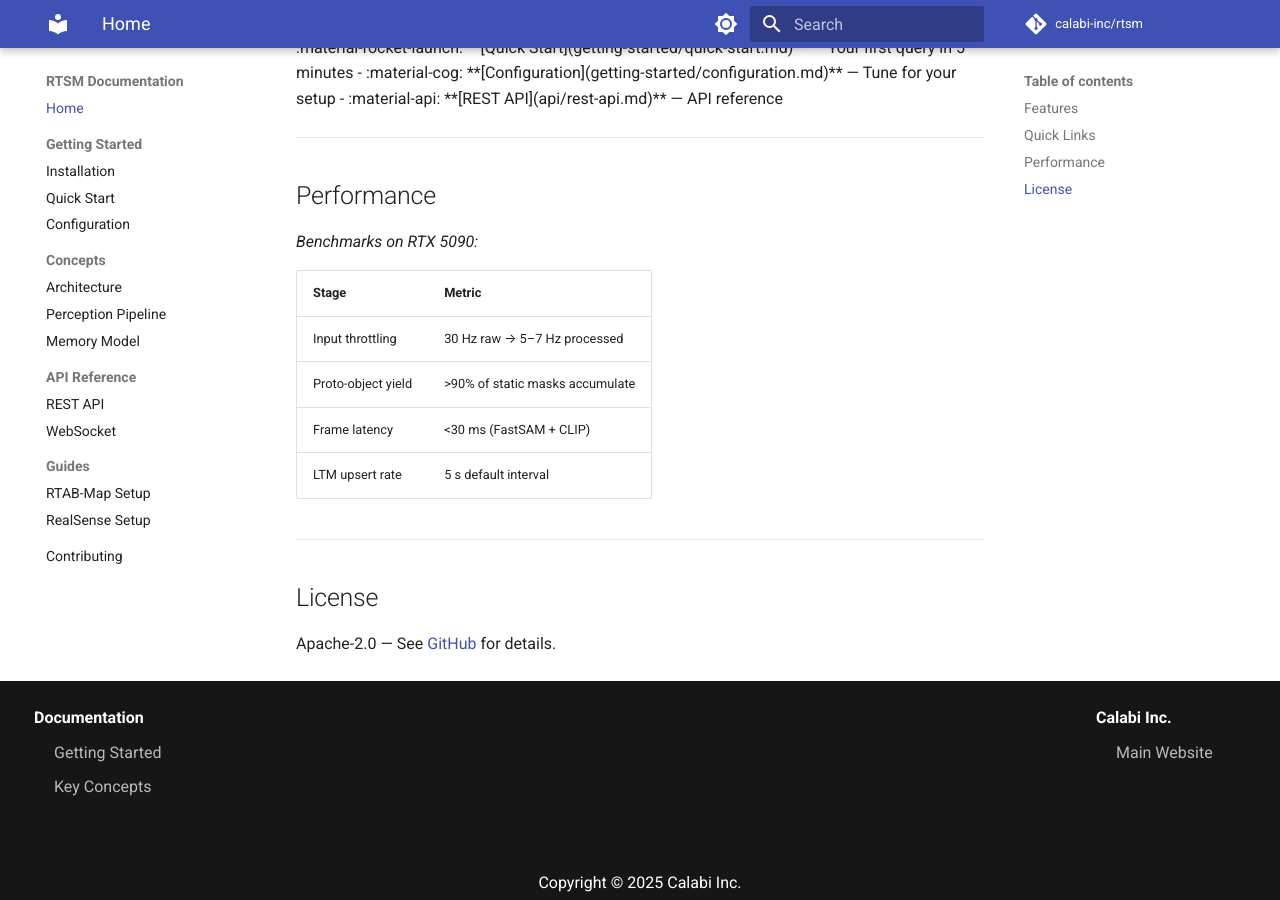
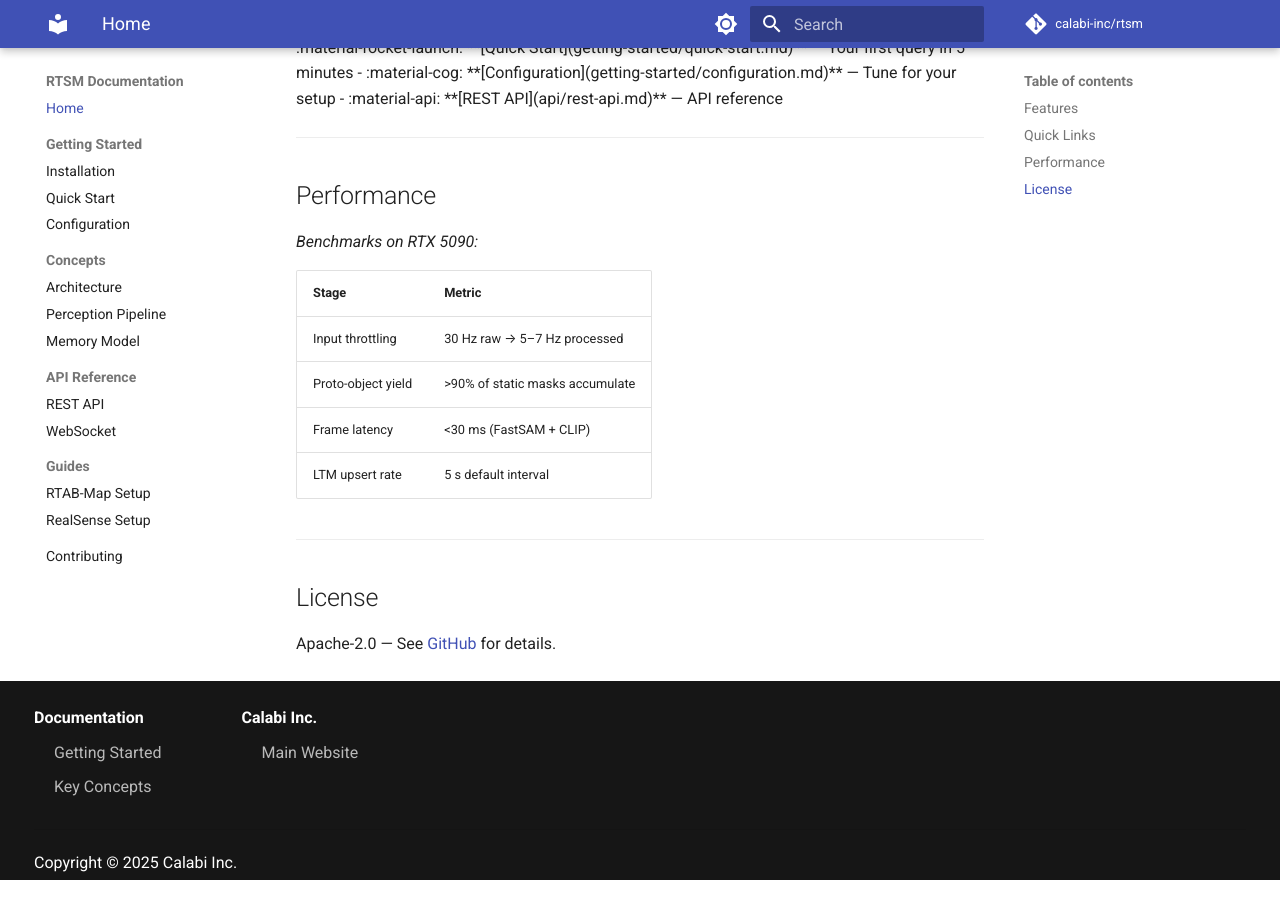
Before and after one commit to calabi-inc/rtsm, an MkDocs documentation site: the page built from docs/index.md, in a window 1280 px wide and 900 px high, scrolled down 1162 px. Built offline with MkDocs 1.6.1 and Material for MkDocs 9.7.7, drawn with Linux system fonts in a browser that asks for light colours; comment, search, counter and statistics services are not loaded.

Commit message:
[docs] Refactor footer layout in documentation to improve spacing and alignment

```diff
--- a/docs/overrides/partials/footer.html
+++ b/docs/overrides/partials/footer.html
@@ -1,9 +1,9 @@
 <footer class="md-footer">
   <div class="md-footer-meta md-typeset">
     <div class="md-footer-meta__inner md-grid">
-      <div style="display: flex; justify-content: space-between; flex-wrap: wrap; width: 100%; padding: 1rem 0;">
+      <div style="display: flex; gap: 4rem; padding: 1rem 0;">
 
-        <div style="min-width: 150px; margin-bottom: 1rem;">
+        <div>
           <strong>Documentation</strong>
           <ul style="list-style: none; padding: 0; margin: 0.5rem 0;">
             <li><a href="getting-started/installation/">Getting Started</a></li>
@@ -11,7 +11,7 @@
           </ul>
         </div>
 
-        <div style="min-width: 150px; margin-bottom: 1rem;">
+        <div>
           <strong>Calabi Inc.</strong>
           <ul style="list-style: none; padding: 0; margin: 0.5rem 0;">
             <li><a href="https://calabi.com" target="_blank">Main Website</a></li>
@@ -19,7 +19,7 @@
         </div>
 
       </div>
-      <div style="text-align: center; width: 100%; border-top: 1px solid var(--md-default-fg-color--lightest); padding-top: 1rem;">
+      <div style="width: 100%; border-top: 1px solid var(--md-default-fg-color--lightest); padding-top: 1rem;">
         Copyright &copy; 2025 Calabi Inc.
       </div>
     </div>
```
